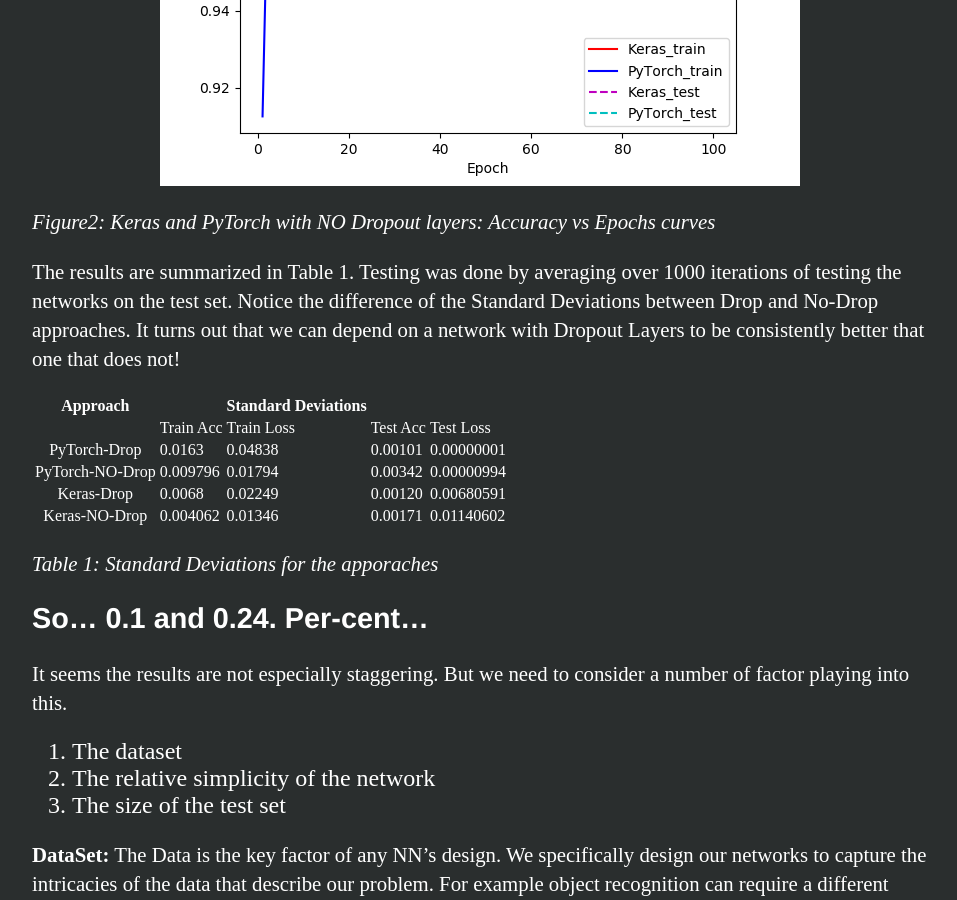
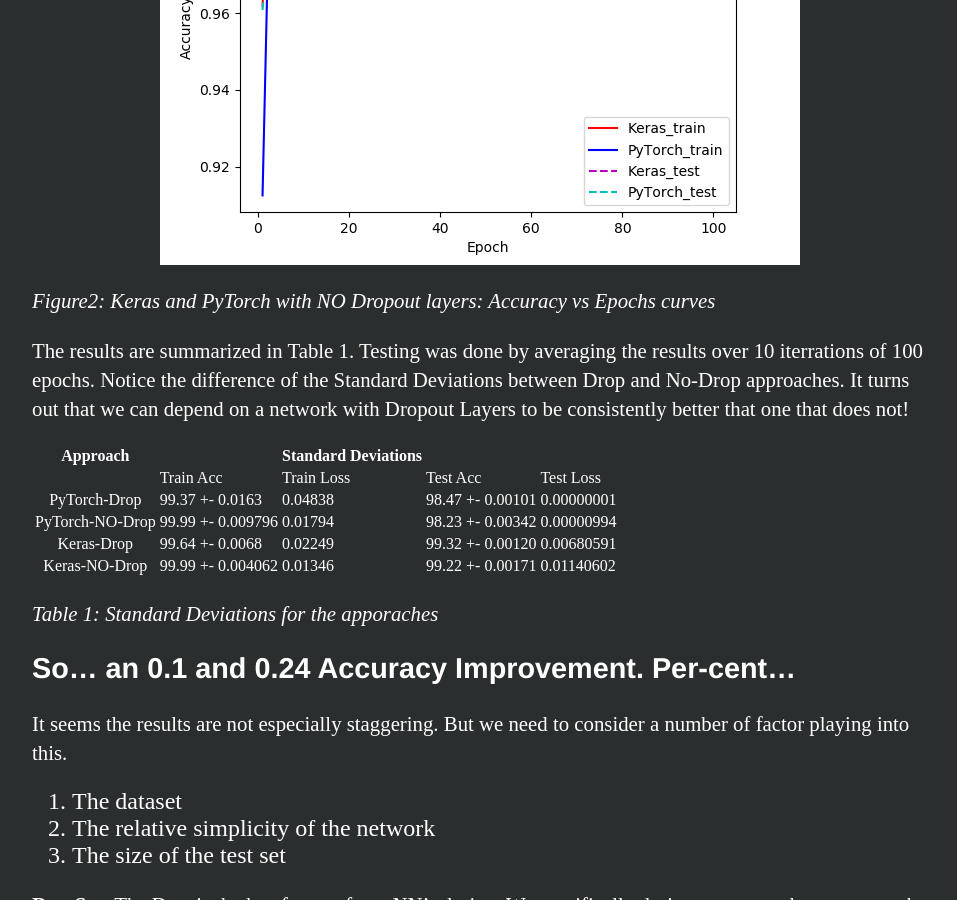
Before and after one commit to nagadakos/nagadakos.github.io, a Jekyll site: the page built from _posts/2018-09-23-dropout-effect-discussion.md, in a window 1280 px wide and 900 px high, scrolled down 3422 px. Shown: the whole window, without its empty margins (160-1117 px from the left). Built offline with Jekyll 4.4.1, drawn with Linux system fonts in a browser that asks for light colours; some of the changed text lies outside the part shown.

Commit message:
updated table

```diff
--- a/_posts/2018-09-23-dropout-effect-discussion.md
+++ b/_posts/2018-09-23-dropout-effect-discussion.md
@@ -64,6 +64,9 @@ Having established intuitively what a Dropout Layer does, lets delve into the re
 find what, if anything was gained by this ordeal. And what better way to do this other that plots!
 Lets checkout some network accuracy-vs-epoch reports, to have a visual on what is going on.
 
+The curves presented below, correspond to the exactly the same network, implemented in Keras and
+PyTorch. The results are averaged over 100 epochs of training and testing, repeated 10 times.
+
 The following figures where generated with pyplot and tell a similar tale for both popular
 frameworks, Keras and PyTorch. When we do not use the DLs, our network gets "too smart" and it can
 perfectly predict the training data; notice the 1.00 accuracy rate labeled as "train". But how can
@@ -93,8 +96,8 @@ PyTorch.
 
 *Figure2: Keras and PyTorch with NO Dropout layers: Accuracy vs Epochs curves*
 
-The results are summarized in Table 1. Testing was done by averaging over 1000 iterations of testing
-the networks on the test set. Notice the difference of the Standard Deviations between
+The results are summarized in Table 1. Testing was done by averaging the results over 10 iterrations of 100 epochs.
+Notice the difference of the Standard Deviations between
 Drop and No-Drop approaches. It turns out that we can depend on a network with Dropout Layers to be
 consistently better that one that does not!
 
@@ -105,16 +108,16 @@ Approach 			|                     | Standard Deviations
 :-----------------: | :---
  					|  Train Acc    | Train Loss    |   Test Acc   	| Test Loss
 ---					|		---		|	---			|	---			| ---
-PyTorch-Drop        | 0.0163 		| 0.04838 		| 0.00101   	| 0.00000001
-PyTorch-NO-Drop     | 0.009796 		| 0.01794 		| 0.00342 		| 0.00000994
+PyTorch-Drop        | 99.37 +- 0.0163 	| 0.04838 		| 98.47 +- 0.00101   	| 0.00000001
+PyTorch-NO-Drop     | 99.99 +- 0.009796 | 0.01794 		| 98.23 +- 0.00342 		| 0.00000994
 |---
-Keras-Drop          | 0.0068 		| 0.02249 		| 0.00120 		| 0.00680591
-Keras-NO-Drop       | 0.004062 		| 0.01346  		| 0.00171 		| 0.01140602
+Keras-Drop          | 99.64 +- 0.0068  | 0.02249 		| 99.32 +- 0.00120 		| 0.00680591
+Keras-NO-Drop       | 99.99 +- 0.004062| 0.01346  		| 99.22 +- 0.00171 		| 0.01140602
 
 *Table 1: Standard Deviations for the apporaches*
 
 
-## So... 0.1 and 0.24. Per-cent...
+## So... an 0.1 and 0.24 Accuracy Improvement. Per-cent...
 It seems the results are not especially staggering. But we need to consider a number of factor
 playing into this.
 1. The dataset
```
